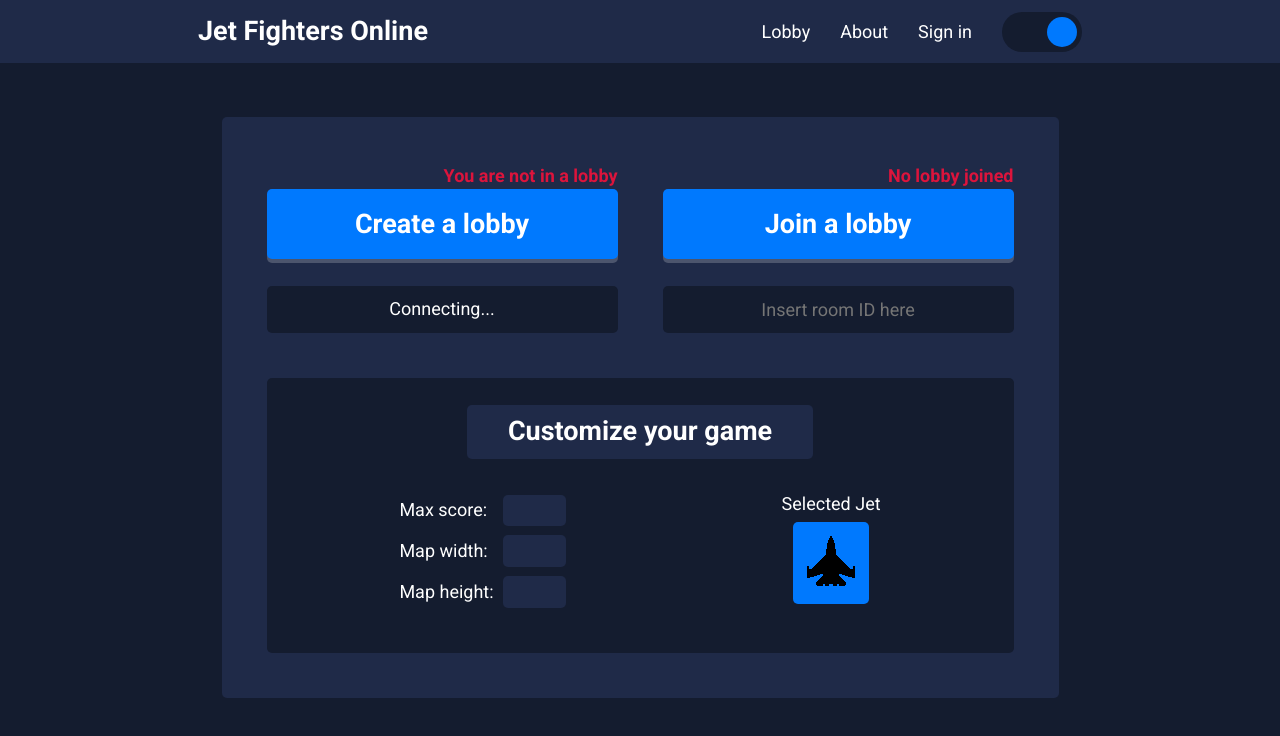
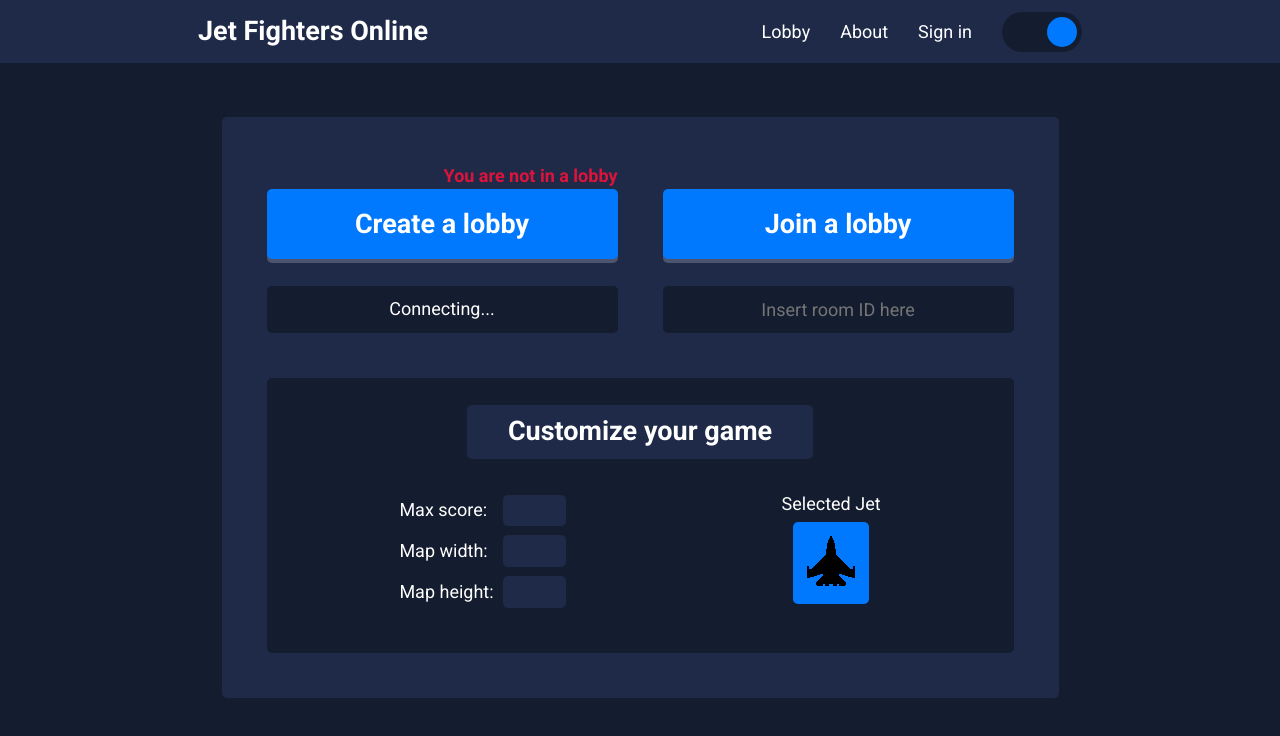
Before and after one commit to Dan-Lucian/jet-fighters-online-2.0, a React (Create React App) app in the folder frontend/: page / in a window 1280 px wide. Shown: the top 736 px of the page. Built offline with nearby package versions, Linux system fonts and the light colour scheme; no server answers.

Commit message:
feat: StatusJoin displays join response

```diff
--- a/frontend/src/routes/index/routes/index/components/StatusJoin.js
+++ b/frontend/src/routes/index/routes/index/components/StatusJoin.js
@@ -8,9 +8,9 @@ const StatusJoin = () => {
   const { message } = useContextWebsocket();
   const { event, success, reason } = message;
 
-  let text = 'No lobby joined';
+  let text = '';
 
-  if (event === 'join' && !success) {
+  if (event === 'joinResponse' && !success) {
     switch (reason) {
       case 'notFound':
         text = `Lobby not found`;
```
